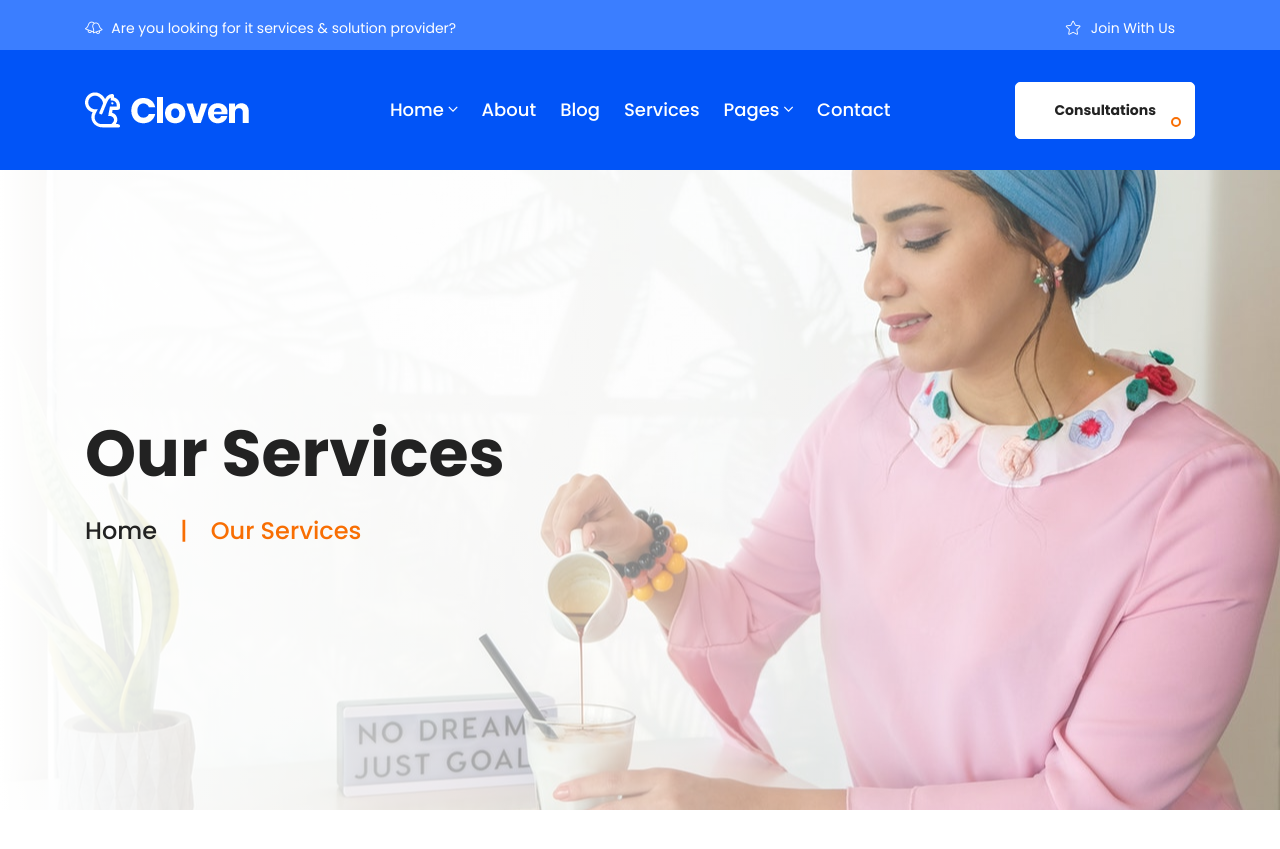
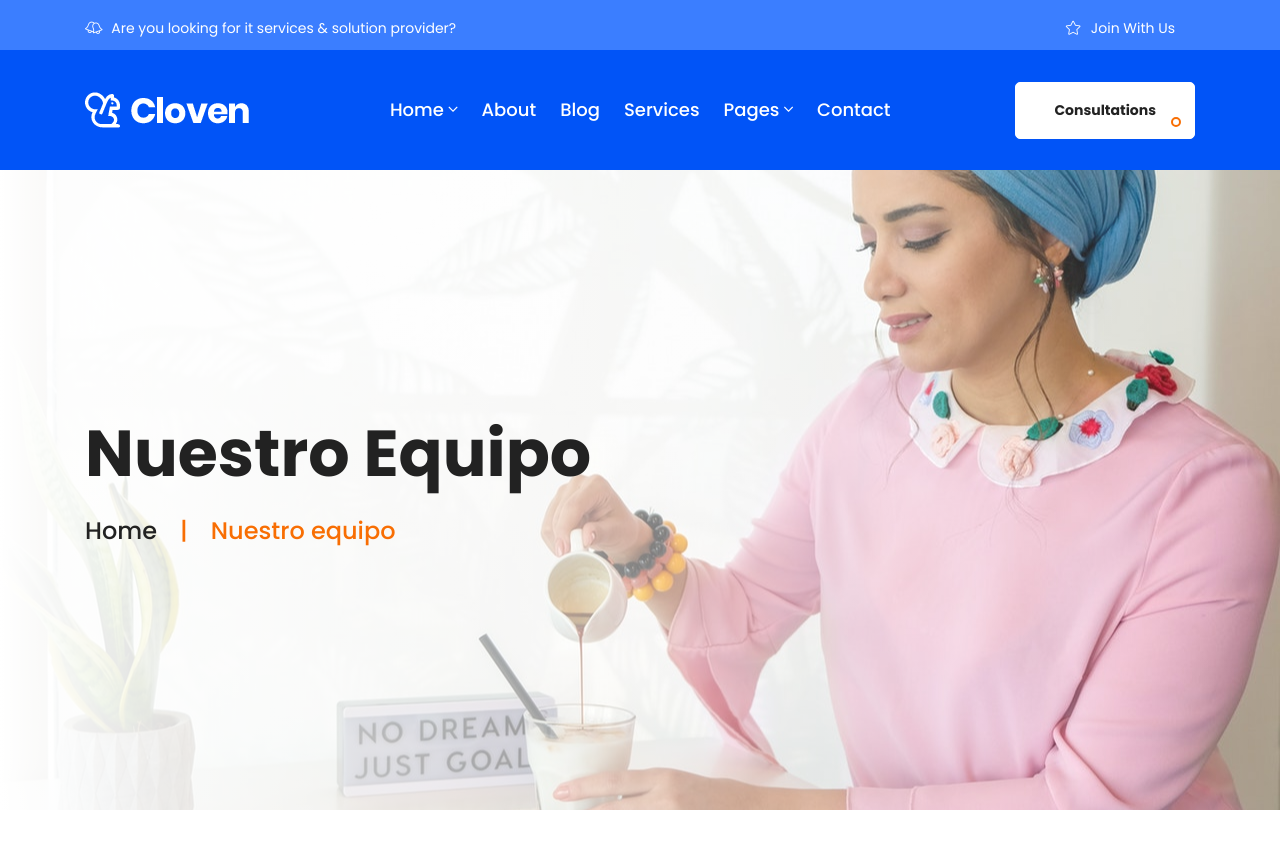
Before and after one commit to elemprendedoronline/mpatica, a Jekyll site: the page built from our-services.html, in a window 1280 px wide and 900 px high. Shown: the top 849 px of the window. Built offline with Jekyll 4.4.1, drawn with Linux system fonts in a browser that asks for light colours.

Commit message:
Update from Forestry.io Juan Francisco Romero updated our-services.html

```diff
--- a/our-services.html
+++ b/our-services.html
@@ -1,7 +1,7 @@
 ---
 layout: default
 header_image: "/assets/images/services_bg.jpg"
-title: Our Services
+title: Nuestro equipo
 
 ---
 {% include page_header.html %}
```
